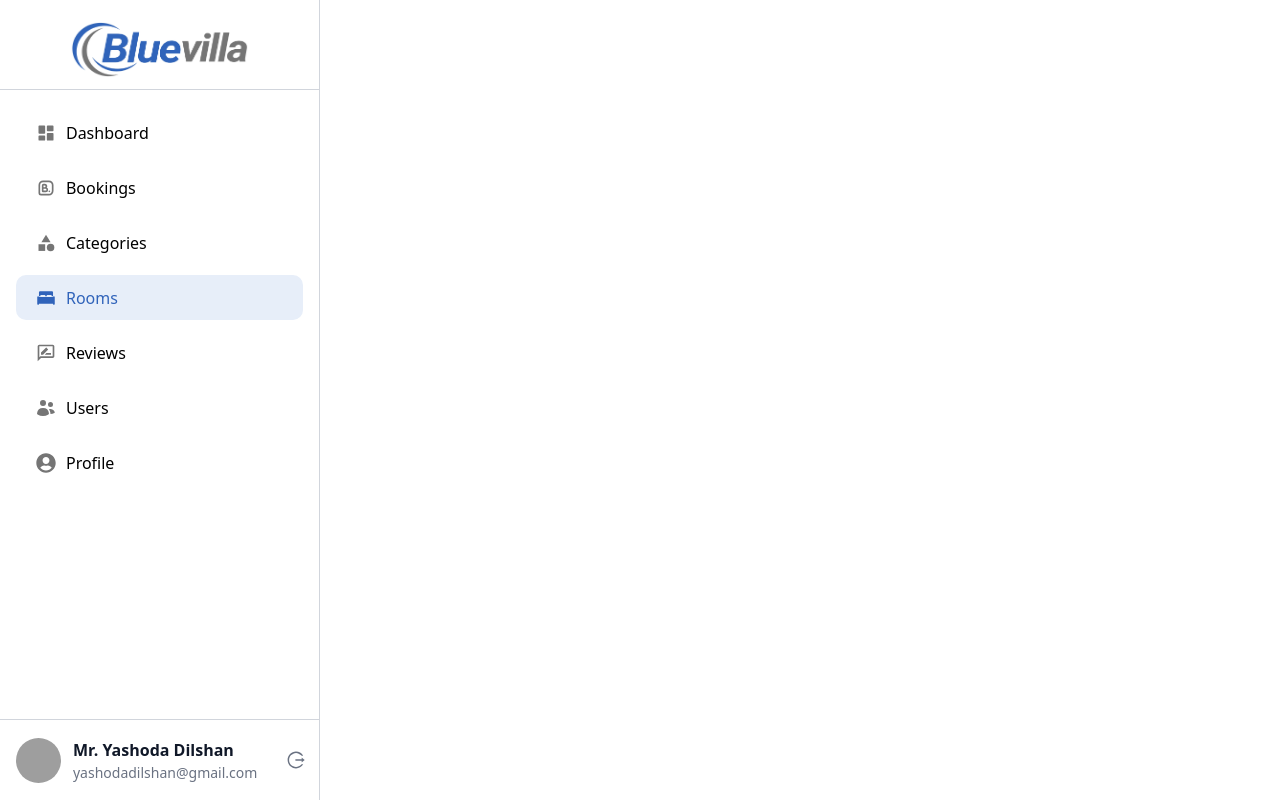
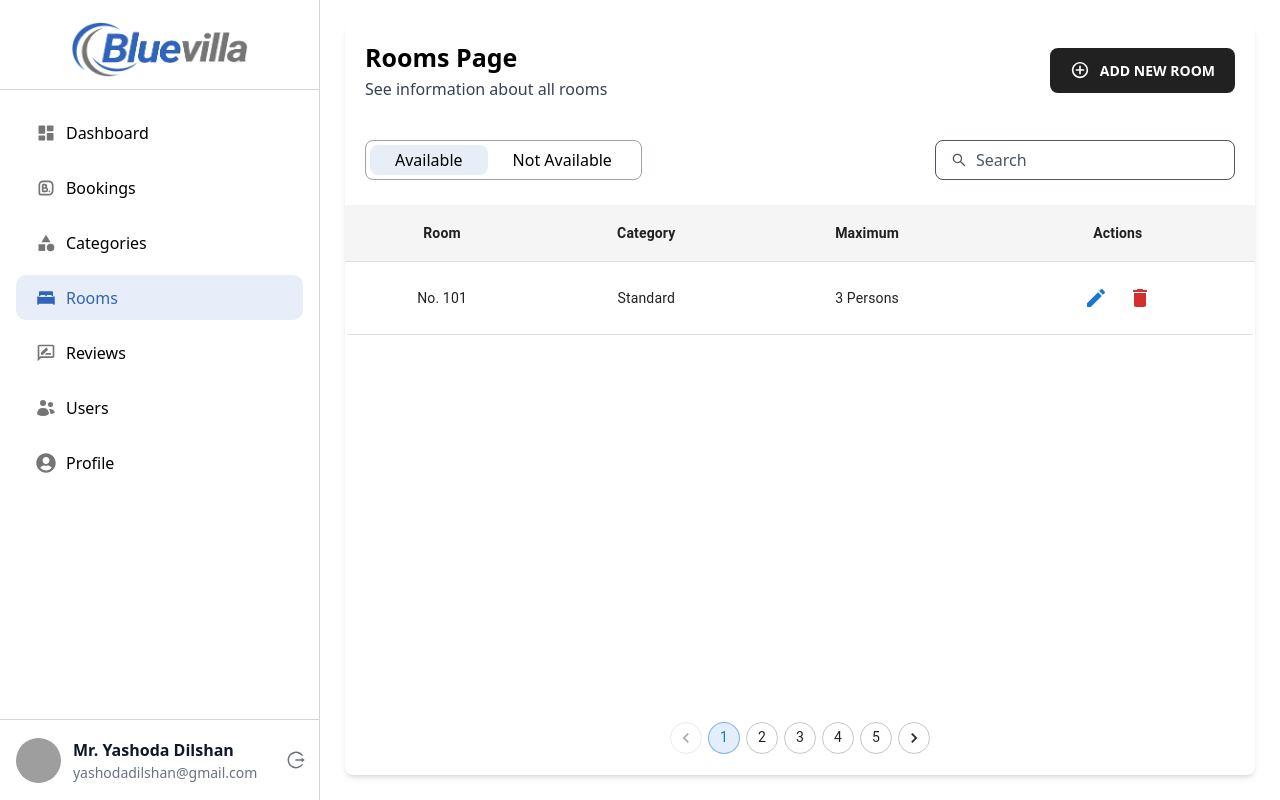
Before and after one commit to DilshanWarnasuriya/Hotel-booking-frontend, a React app: page /admin/Rooms in a window 1280 px wide. Built offline with nearby package versions, Linux system fonts and the light colour scheme; grey boxes are pictures that could not be loaded; the HTML template or start-up script is replaced by a standard one.

Commit message:
Admin room page design done

```diff
--- a/src/Pages/Admin/Admin_Main.jsx
+++ b/src/Pages/Admin/Admin_Main.jsx
@@ -2,6 +2,7 @@ import { Route, Routes } from "react-router-dom";
 import SideNavigationBar from "../../Components/SideNavigationBar";
 import AdminUsers from "./Admin_Users";
 import AdminCategories from "./Admin_Categories";
+import AdminRooms from "./Admin_Rooms";
 
 const loggedUser = {
     image: "https://media.istockphoto.com/id/870079648/photo/seeing-things-in-a-positive-light.jpg?s=170667a&w=0&k=20&c=0p7KCODmXjvX-9JkkrHg9SPL0zojHb_8ygOfPylt3W8=",
@@ -19,6 +20,7 @@ export default function AdminMain() {
                 <Routes path="/*">
                     <Route path="/users" element={<AdminUsers loggedUser={loggedUser} />} />
                     <Route path="/categories" element={<AdminCategories loggedUser={loggedUser} />} />
+                    <Route path="/rooms" element={<AdminRooms loggedUser={loggedUser} />} />
                 </Routes>
             </div>
         </section>
--- /dev/null
+++ b/src/Pages/Admin/Admin_Rooms.jsx
@@ -0,0 +1,122 @@
+import { Table, TableBody, TableCell, TableContainer, TableHead, TableRow, Paper, IconButton, Pagination } from "@mui/material";
+import { useState } from "react";
+import { TiThMenu } from "react-icons/ti";
+import { AiOutlineSearch } from "react-icons/ai";
+import { MdEdit, MdDelete } from "react-icons/md";
+import Tabs from "../../Components/Tabs";
+import SideNavigationDrawer from "../../Components/SideNavigationDrawer";
+import { IoMdAddCircleOutline } from "react-icons/io";
+
+export default function AdminRooms({ loggedUser }) {
+
+    // tab related
+    const tabs = ["Available", "Not Available"];
+    const [selectedTab, setSelectedTab] = useState(tabs[0]);
+    // Drawer Side navigation bar related
+    const [isSidebarDrawerOpen, setIsSidebarDrawerOpen] = useState(false);
+    const toggleDrawer = (newOpen) => () => setIsSidebarDrawerOpen(newOpen);
+    // Table related
+    const [isLoaded, setIsLoaded] = useState(false);
+    const [pageNo, setPageNo] = useState(1);
+    const [totalPages, setTotalPages] = useState(5);
+
+
+    return (
+        <main className="App w-full h-screen flex p-[25px]">
+
+            {/* medium screen sidebar */}
+            <SideNavigationDrawer open={isSidebarDrawerOpen} toggleDrawer={toggleDrawer} loggedUser={loggedUser} />
+
+            {/* Page Content */}
+            <div className="w-full h-full rounded-lg shadow-md">
+
+                {/* first row */}
+                <div className="w-full h-[90px] flex justify-between items-center">
+                    {/* Tittle */}
+                    <div className="flex">
+                        <div className="lg:hidden h-[60px] ml-[20px] flex items-center cursor-pointer">
+                            <TiThMenu size={30} onClick={toggleDrawer(true)} />
+                        </div>
+                        <div className="ml-[20px]">
+                            <h1 className="text-[25px] font-bold">Rooms Page</h1>
+                            <span className="text-[16px] text-gray-700">See information about all rooms</span>
+                        </div>
+                    </div>
+                    {/* Add user Button */}
+                    <div className="mr-[20px]">
+                        <button className="bg-[#212121] text-white py-[12px] px-[20px] rounded-lg text-[14px] flex items-center font-bold cursor-pointer"
+                            onClick={() => { }}>
+                            <IoMdAddCircleOutline size={20} className="mr-[10px]" />  {/* icon */}
+                            ADD NEW ROOM
+                        </button>
+                    </div>
+                </div>
+
+                {/* second row */}
+                <div className="w-full h-[90px] flex justify-between items-center bg-red-">
+                    {/* Tabs */}
+                    <div className="ml-[20px]">
+                        <Tabs tabs={tabs} selectedTab={selectedTab} setSelectedTab={setSelectedTab} setIsLoaded={setIsLoaded} />
+                    </div>
+                    {/* Search */}
+                    <div className="mr-[20px]">
+                        <div className="relative flex items-center w-[200px] md:w-[300px]">
+                            <AiOutlineSearch className="absolute left-4 w-4 h-4 text-gray-600" />
+                            <input
+                                type="search"
+                                placeholder="Search"
+                                className="w-full h-10 pl-10 pr-4 border border-gray-600 rounded-lg text-gray-900 outline-none transition-all placeholder-gray-600"
+                            />
+                        </div>
+                    </div>
+                </div>
+
+                {/* table row */}
+                <div className="w-full h-[calc(100vh-305px)] overflow-auto">
+                    <TableContainer component={Paper} elevation={0} sx={{ maxHeight: "calc(100vh - 305px)", overflow: "auto", border: "none" }}>
+                        <Table stickyHeader sx={{ minWidth: 580, border: "none" }} aria-label="simple table">
+
+                            <TableHead>
+                                <TableRow sx={{ backgroundColor: "#f5f5f5" }}>
+                                    <TableCell align="center" sx={{ backgroundColor: "#f5f5f5", fontWeight: "bold", position: "sticky", top: 0, zIndex: 1 }}>Room</TableCell>
+                                    <TableCell align="center" sx={{ backgroundColor: "#f5f5f5", fontWeight: "bold", position: "sticky", top: 0, zIndex: 1 }}>Category</TableCell>
+                                    <TableCell align="center" sx={{ backgroundColor: "#f5f5f5", fontWeight: "bold", position: "sticky", top: 0, zIndex: 1,}}>Maximum</TableCell>
+                                    <TableCell align="center" sx={{ backgroundColor: "#f5f5f5", fontWeight: "bold", position: "sticky", top: 0, zIndex: 1 }}>Actions</TableCell>
+                                </TableRow>
+                            </TableHead>
+
+                            <TableBody>
+                                <TableRow key={1} sx={{ "&:hover": { backgroundColor: "#e8eef8" }, transition: "background-color 0.3s ease" }}>
+
+                                    <TableCell align="center" > No. 101 </TableCell>
+                                    <TableCell align="center" > Standard </TableCell>
+                                    <TableCell align="center" > 3 Persons </TableCell>
+                                    {/* Actions column */}
+                                    <TableCell align="center" >
+                                        <IconButton color="primary"> <MdEdit /> </IconButton> {/* edit button */}
+                                        <IconButton color="error"> <MdDelete /> </IconButton> {/* delete button */}
+                                    </TableCell>
+                                </TableRow>
+                            </TableBody>
+
+                        </Table>
+                    </TableContainer>
+                </div>
+
+                {/* Pagination row */}
+                <div className="w-full h-[75px] flex justify-center items-center">
+                    <Pagination
+                        page={pageNo}
+                        count={totalPages}
+                        onChange={(event, value) => {
+                            setPageNo(value);
+                        }}
+                        variant="outlined"
+                        color="primary"
+                    />
+                </div>
+
+            </div>
+        </main>
+    )
+}
```
